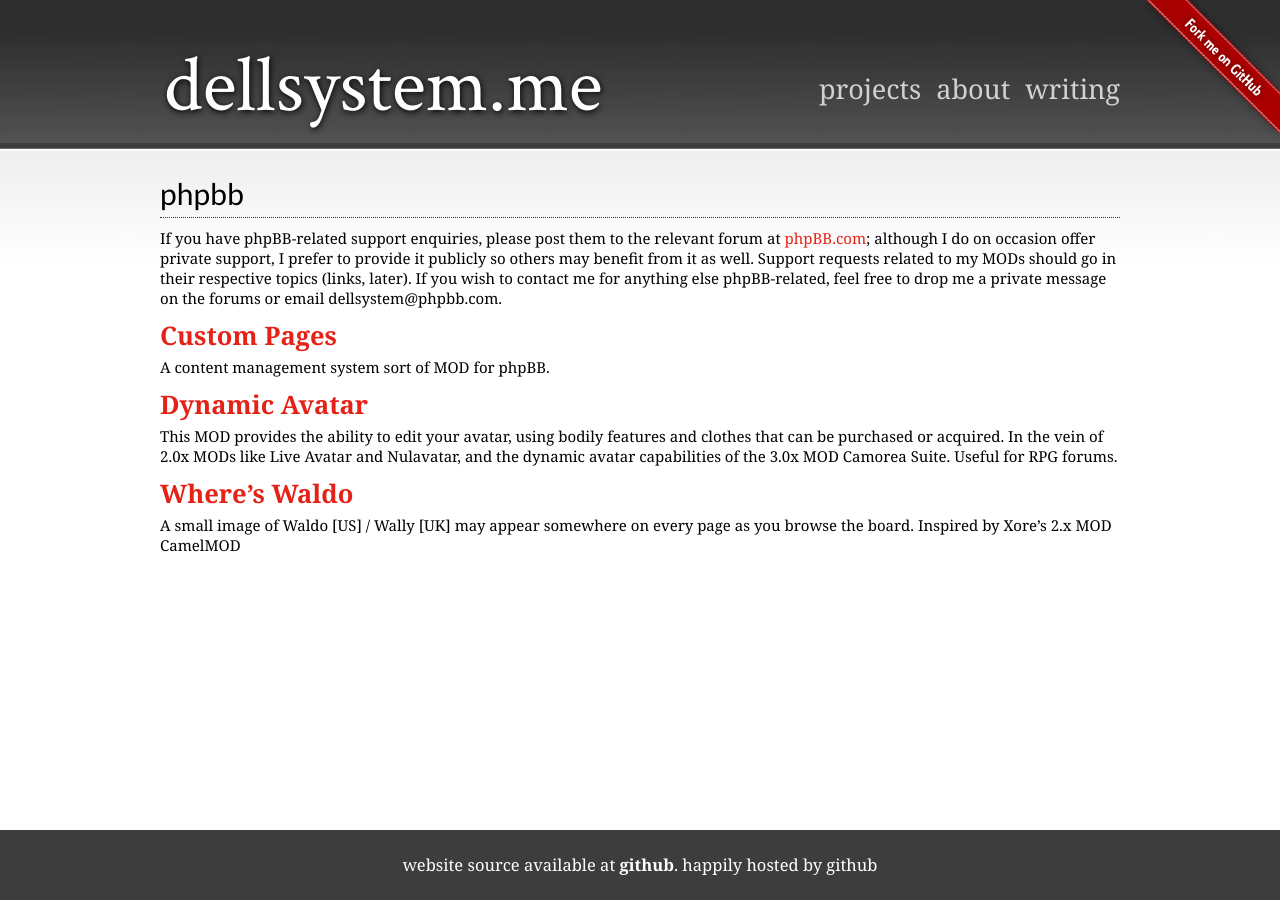
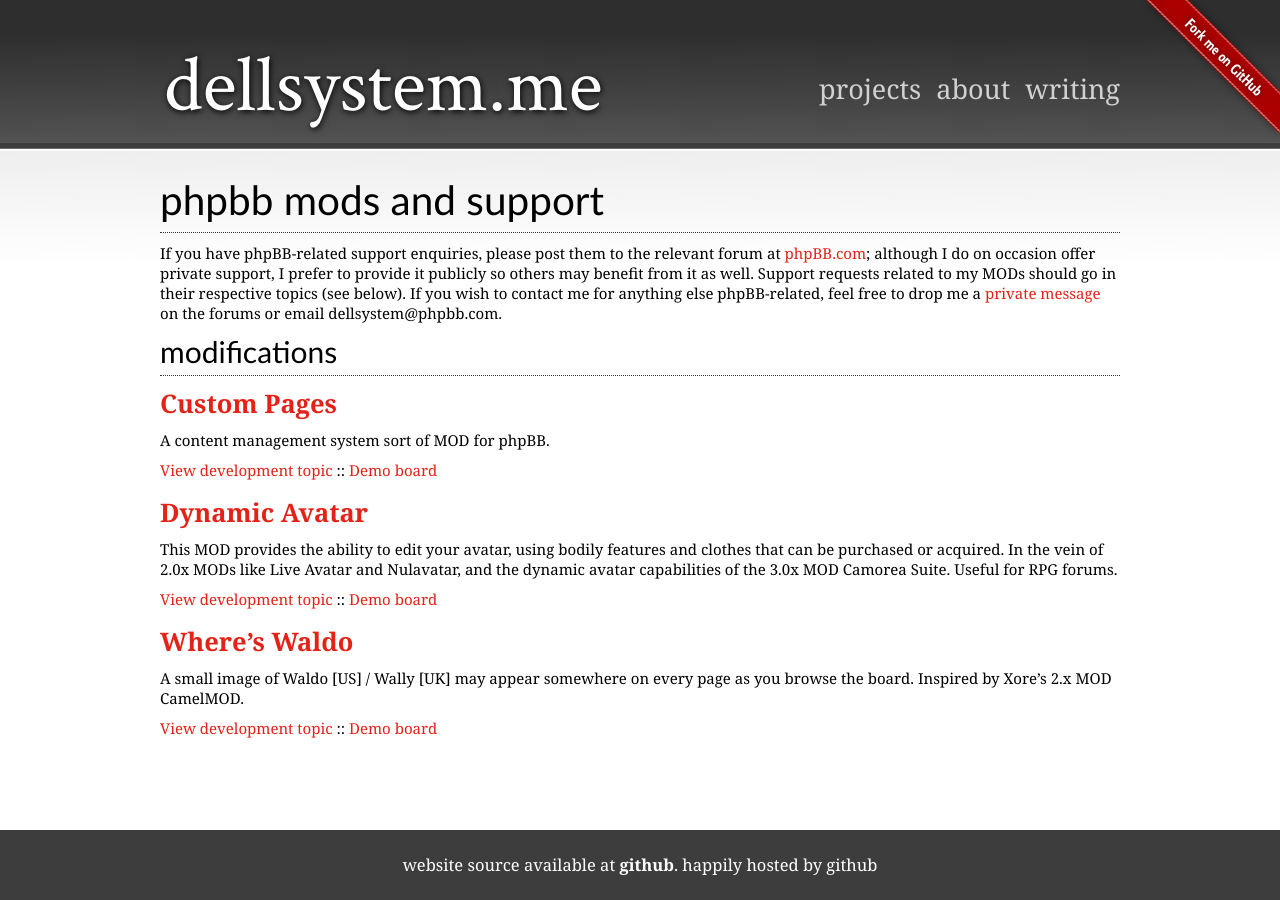
Before and after one commit to dellsystem/dellsystem.github.io, a Jekyll site: the page built from phpbb.md, in a window 1280 px wide. Built offline with Jekyll 4.4.1, drawn with Linux system fonts in a browser that asks for light colours.

Commit message:
add some phpBB-related content, fix styling

```diff
--- a/phpbb.md
+++ b/phpbb.md
@@ -3,19 +3,28 @@ title: home
 layout: default
 ---
 
-phpBB
------
+phpBB MODs and support
+======================
 
-If you have phpBB-related support enquiries, please post them to the relevant forum at [phpBB.com](http://www.phpbb.com); although I do on occasion offer private support, I prefer to provide it publicly so others may benefit from it as well. Support requests related to my MODs should go in their respective topics (links, later). If you wish to contact me for anything else phpBB-related, feel free to drop me a private message on the forums or email dellsystem@phpbb.com.
+If you have phpBB-related support enquiries, please post them to the relevant forum at [phpBB.com](http://www.phpbb.com); although I do on occasion offer private support, I prefer to provide it publicly so others may benefit from it as well. Support requests related to my MODs should go in their respective topics (see below). If you wish to contact me for anything else phpBB-related, feel free to drop me a [private message](http://www.phpbb.com/community/ucp.php?i=pm&mode=compose&u=178433) on the forums or email dellsystem@phpbb.com.
+
+MODifications
+-------------
 
 ### [Custom Pages](phpBB-custom-pages) ###
 
 A content management system sort of MOD for phpBB.
 
+[View development topic](http://www.phpbb.com "Not available yet") :: [Demo board](http://phpbb.dellsystem.me/cp/)
+
 ### [Dynamic Avatar](phpBB-dynamic-avatar) ###
 
 This MOD provides the ability to edit your avatar, using bodily features and clothes that can be purchased or acquired. In the vein of 2.0x MODs like Live Avatar and Nulavatar, and the dynamic avatar capabilities of the 3.0x MOD Camorea Suite. Useful for RPG forums.
 
+[View development topic](http://www.phpbb.com/community/viewtopic.php?f=70&t=1823845) :: [Demo board](http://phpbb.dellsystem.me/dynamo/)
+
 ### [Where's Waldo](phpBB-waldo) ###
 
-A small image of Waldo [US] / Wally [UK] may appear somewhere on every page as you browse the board. Inspired by Xore's 2.x MOD CamelMOD
+A small image of Waldo [US] / Wally [UK] may appear somewhere on every page as you browse the board. Inspired by Xore's 2.x MOD CamelMOD.
+
+[View development topic](http://www.phpbb.com/community/viewtopic.php?f=70&t=2092309) :: [Demo board](http://phpbb.dellsystem.me/waldo/)
--- a/style.css
+++ b/style.css
@@ -107,6 +107,11 @@ h3 {
 	clear: both;
 }
 
+#main p {
+	padding-top: 5px;
+	padding-bottom: 5px;
+}
+
 /* for left-floating images */
 .leftfloat {
 	float: left;
@@ -121,10 +126,7 @@ h3 {
 
 #main a:hover {
 	border-bottom: #E42217 solid 1px;
-}
-
-#main .nolink:hover {
-	border-bottom: 0px;
+	text-decoration: none;
 }
 
 #main ul {
@@ -146,6 +148,16 @@ h3 {
 .meta {
 	padding-top: 10px;
 	padding-bottom: 10px;
+}
+
+.download-image {
+	width: 100px;
+	height: 100px;
+	float: right;
+}
+
+.thumb {
+	width: 100px;
 }
 
 /* Footer etc
```
Also changed, not shown: _layouts/mod.html (added, +44 -0 lines), index.md (+3 -3 lines), phpbb-dynamic-avatar.md (added, +29 -0 lines), phpbb-waldo.md (added, +21 -0 lines), images/git.png (added), images/status-ABD.png (added), images/status-ALPHA.png (added), images/status-BETA.png (added), images/status-DEV.png (added), images/status-MODDB.png (added), images/status-RC.png (added), images/tar.png (added), images/zip.png (added).
